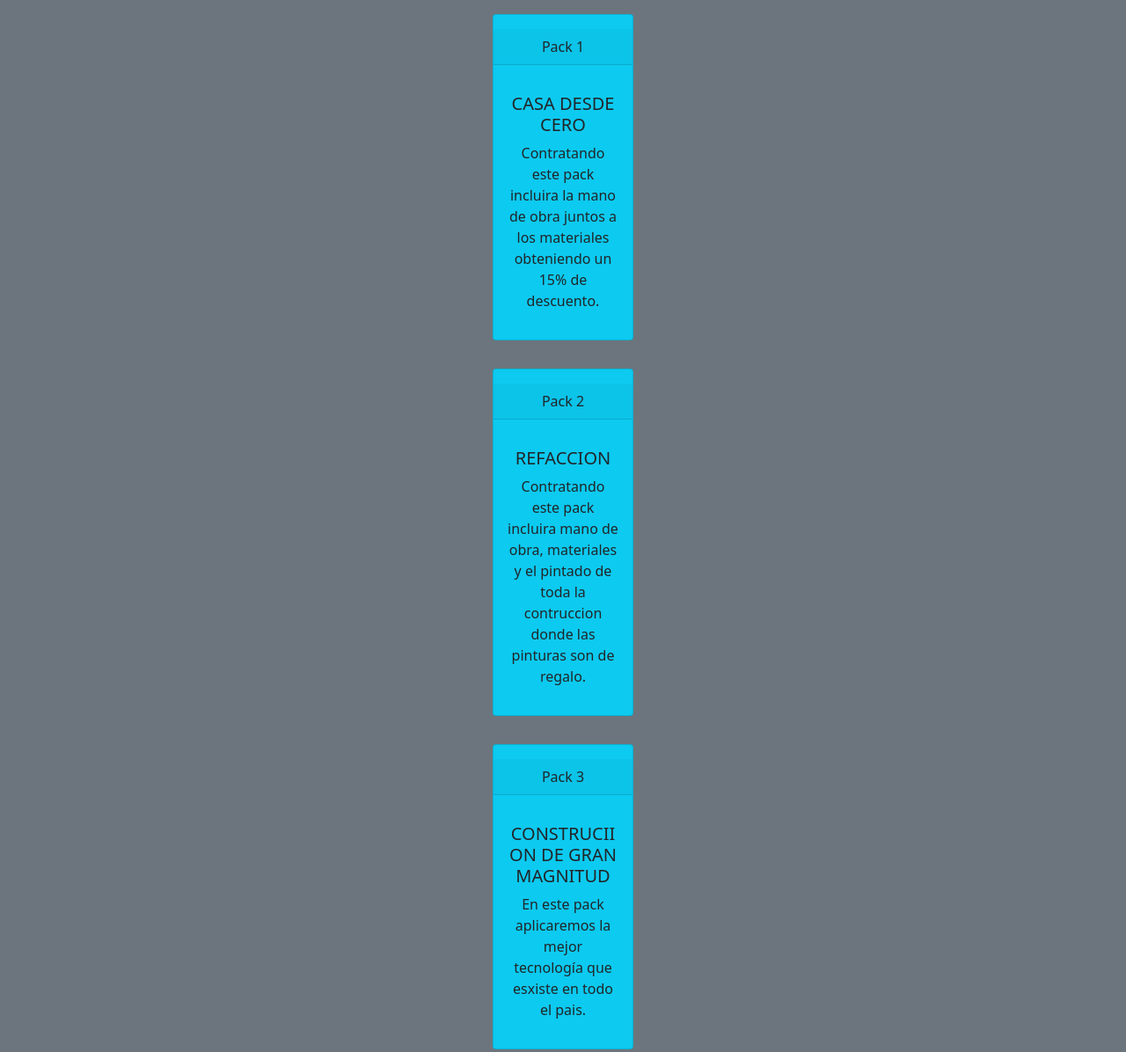
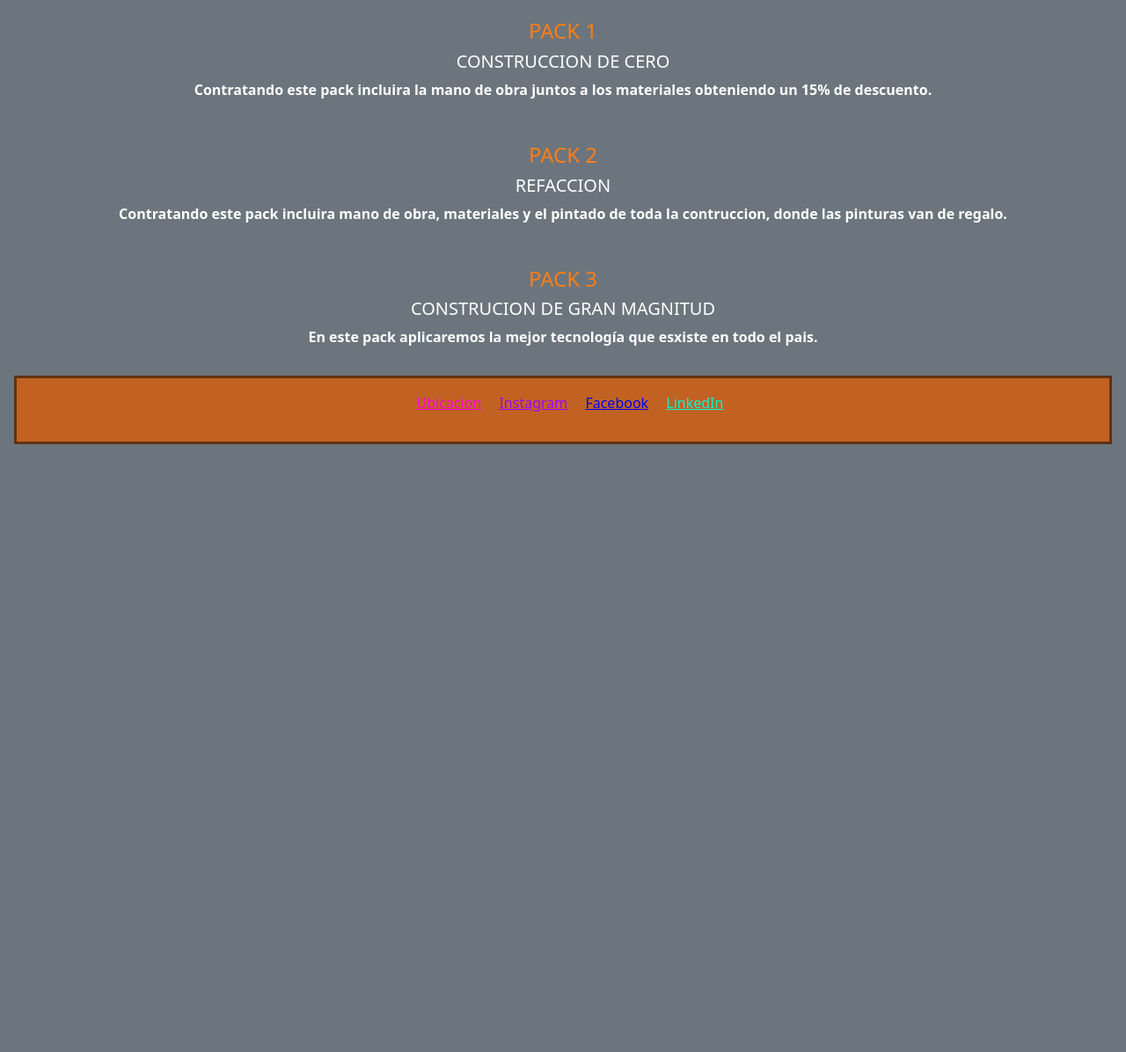
Before and after one commit to LautaroFS/ProyectoCoder, a website: page Pages/beneficios.html in a window 1280 px wide. Shown: the part 377-1573 px from the top of the page at 88% size. After the commit the page ends 906 px from the top, so only its background shows below. Drawn offline with Linux system fonts and the light colour scheme; a web font is replaced by a local one.

Commit message:
Web Site 0.12

```diff
--- a/Pages/beneficios.html
+++ b/Pages/beneficios.html
@@ -52,30 +52,25 @@
     </header>
     <!-- ----------------------------- BENEFICIOS ------------------------------ -->
     <section class="beneficios">
-        <h3 class="titulo fs-4">PACKS</h3>
-        <div class="card text-dark bg-info mb-3" style="max-width: 10rem;">
-            <div class="card-header text-center">Pack 1</div>
-            <div class="card-body">
-              <h5 class="card-title text-center">CASA DESDE CERO</h5>
-              <p class="card-text text-center">Contratando este pack incluira la mano de obra juntos a los materiales
+        <h3 class="titulo fs-3">PACKS</h3>
+        <div>
+            <h3 class="packs titulo1 fs-4 text-center">PACK 1</h3>
+            <h5 class="packs fs-5 text-center">CONSTRUCCION DE CERO</h5>
+            <p class=" packs fw-bold text-center">Contratando este pack incluira la mano de obra juntos a los materiales
                 obteniendo un 15% de descuento.</p>
-            </div>
-          </div>
-          <div class="card text-dark bg-info mb-3" style="max-width: 10rem;">
-            <div class="card-header text-center">Pack 2</div>
-            <div class="card-body">
-              <h5 class="card-title text-center">REFACCION</h5>
-              <p class="card-text text-center">Contratando este pack incluira mano de obra, materiales y el pintado de toda
-                la contruccion donde las pinturas son de regalo.</p>
-            </div>
-          </div>
-          <div class="card text-dark bg-info mb-3" style="max-width: 10rem;">
-            <div class="card-header text-center">Pack 3</div>
-            <div class="card-body">
-              <h5 class="card-title text-center">CONSTRUCIION DE GRAN MAGNITUD</h5>
-              <p class="card-text text-center">En este pack aplicaremos la mejor tecnología que esxiste en todo el pais.</p>
-            </div>
-          </div>
+        </div>
+        <div>
+            <h3 class="packs titulo1 fs-4">PACK 2</h3>
+            <h5 class="packs fs-5 text-center">REFACCION</h5>
+            <p class="fw-bold text-center">Contratando este pack incluira mano de obra, materiales y el pintado de toda
+                la contruccion, donde las pinturas van de regalo.</p>
+        </div>
+        <div>
+            <h3 class="packs titulo1 fs-4">PACK 3</h3>
+            <h5 class="packs fs-5 text-center">CONSTRUCION DE GRAN MAGNITUD</h5>
+            <p class="packs fw-bold text-center">En este pack aplicaremos la mejor tecnología que esxiste en todo el
+                pais.</p>
+        </div>
     </section>
 
     <!-- ------------------------------- FOOTER -------------------------------- -->
--- a/SCSS/estructurageneral.scss
+++ b/SCSS/estructurageneral.scss
@@ -17,6 +17,10 @@ a {
 .titulo {
     text-align: center;
     text-decoration: underline;
+}
+.titulo1{
+    text-align: center;
+    color: #fd7e14;
 }
 
 section div {
--- a/SCSS/origen.scss
+++ b/SCSS/origen.scss
@@ -10,10 +10,6 @@
     justify-content: center;
 
     div {
-        display: flex;
-        flex-direction: column;
-        justify-content: center;
-        align-items: center;
         .fotoproyecto {
             width: 150px;
             height: 100px;
--- a/SCSS/responsive.scss
+++ b/SCSS/responsive.scss
@@ -34,7 +34,7 @@
 
 @media only screen and (max-width:576px) {
     .bodyIndex {
-        grid-template-columns: 0.5fr 1.5fr;
+        grid-template-columns: 1fr 1fr;
         grid-template-areas:
             "header contentIndex"
             "header contentIndex"
```
Also changed, not shown: index.html (+26 -15 lines), Css/style.css, 1 other file.
